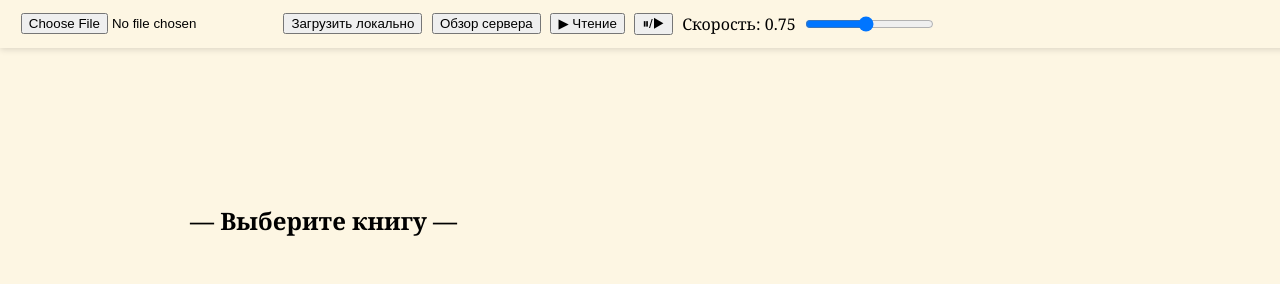
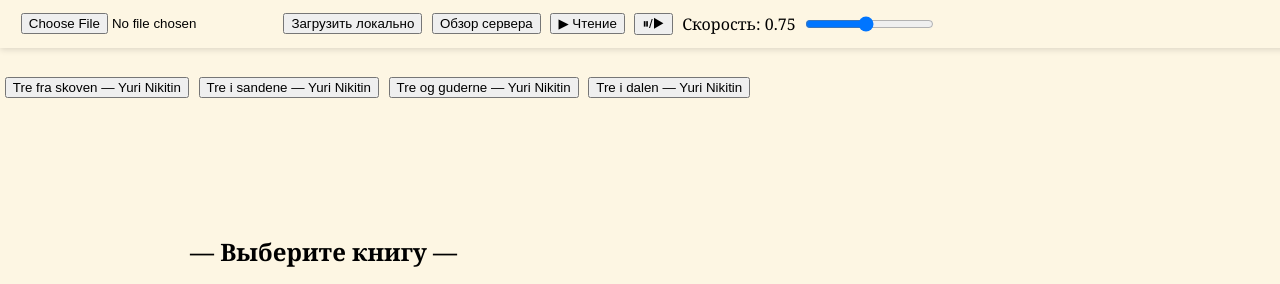
Before and after one commit to VolorMQ/Bog, a plain HTML site: page index.html in a window 1280 px wide. Both pictures are taken after a click on the button "Обзор сервера". Drawn offline with Linux system fonts and the light colour scheme; no server answers.

Commit message:
Add files via upload

```diff
--- a/index.html
+++ b/index.html
@@ -80,24 +80,29 @@ loadLocalBtn.onclick = ()=>{
 };
 
 // --- Обзор файлов на сервере ---
-loadServerBtn.onclick = async ()=>{
-  try{
-    const resp = await fetch('list.json');
-    const files = await resp.json();
-    serverFiles.innerHTML="";
-    files.forEach(f=>{
-      const btn = document.createElement("button");
-      btn.textContent=f;
-      btn.onclick = async ()=>{
-        const textResp = await fetch(f);
-        const text = await textResp.text();
-        processText(text,f);
-      };
-      serverFiles.appendChild(btn);
-    });
-  }catch(e){
-    alert("Ошибка при получении списка файлов: "+e);
-  }
+const serverBooks = [
+  { file: "1.json", title: "Tre fra skoven — Yuri Nikitin" },
+  { file: "2.json", title: "Tre i sandene — Yuri Nikitin" },
+  { file: "3.json", title: "Tre og guderne — Yuri Nikitin" },
+  { file: "4.json", title: "Tre i dalen — Yuri Nikitin" }
+];
+
+loadServerBtn.onclick = () => {
+  serverFiles.innerHTML = "";
+  serverBooks.forEach(b => {
+    const btn = document.createElement("button");
+    btn.textContent = b.title;
+    btn.onclick = async () => {
+      try {
+        const resp = await fetch(b.file);
+        const text = await resp.text();
+        processText(text, b.file);
+      } catch(e) {
+        alert("Fejl ved indlæsning af fil: " + e);
+      }
+    };
+    serverFiles.appendChild(btn);
+  });
 };
 
 function processText(text, filename){
```
